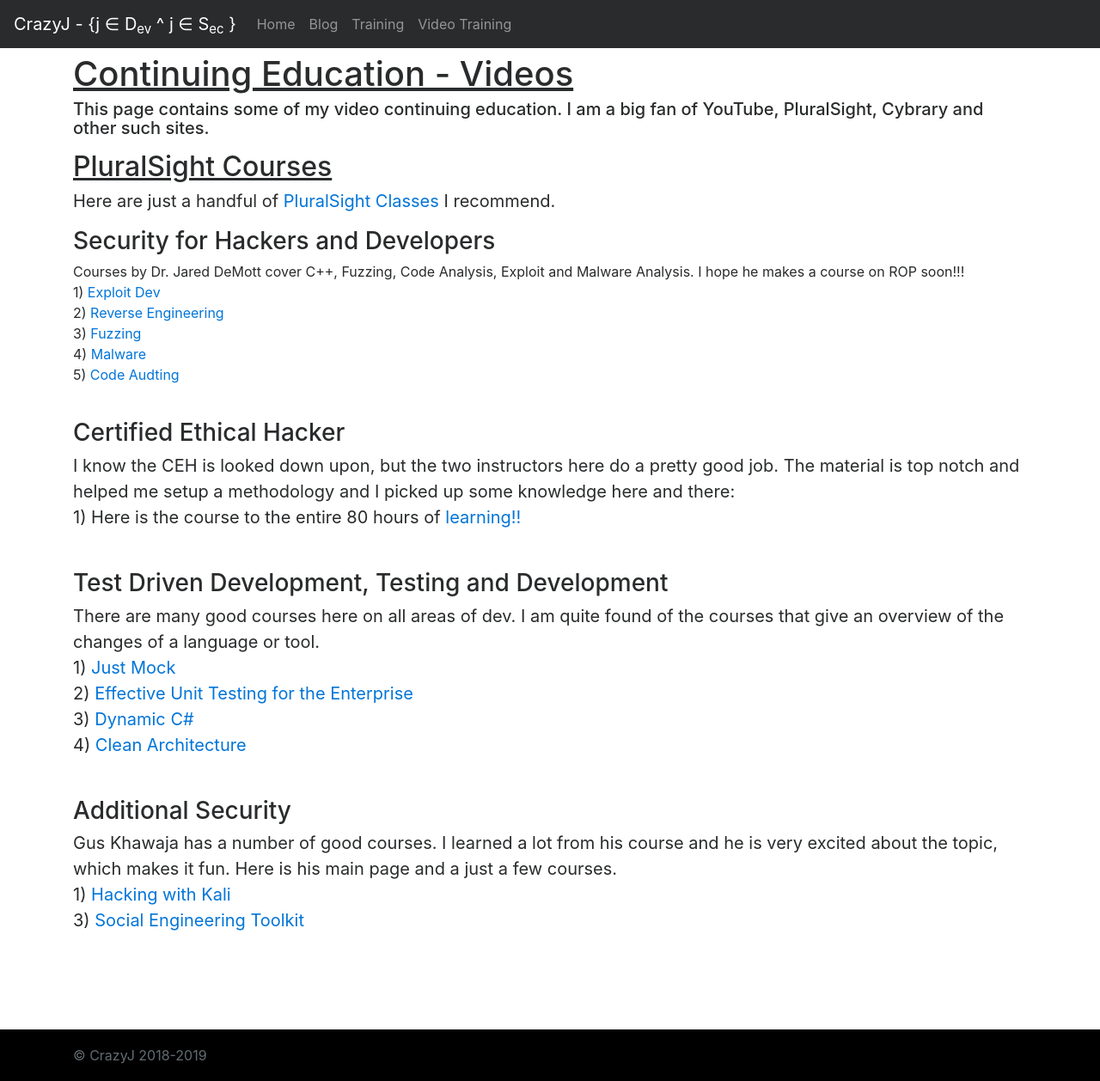
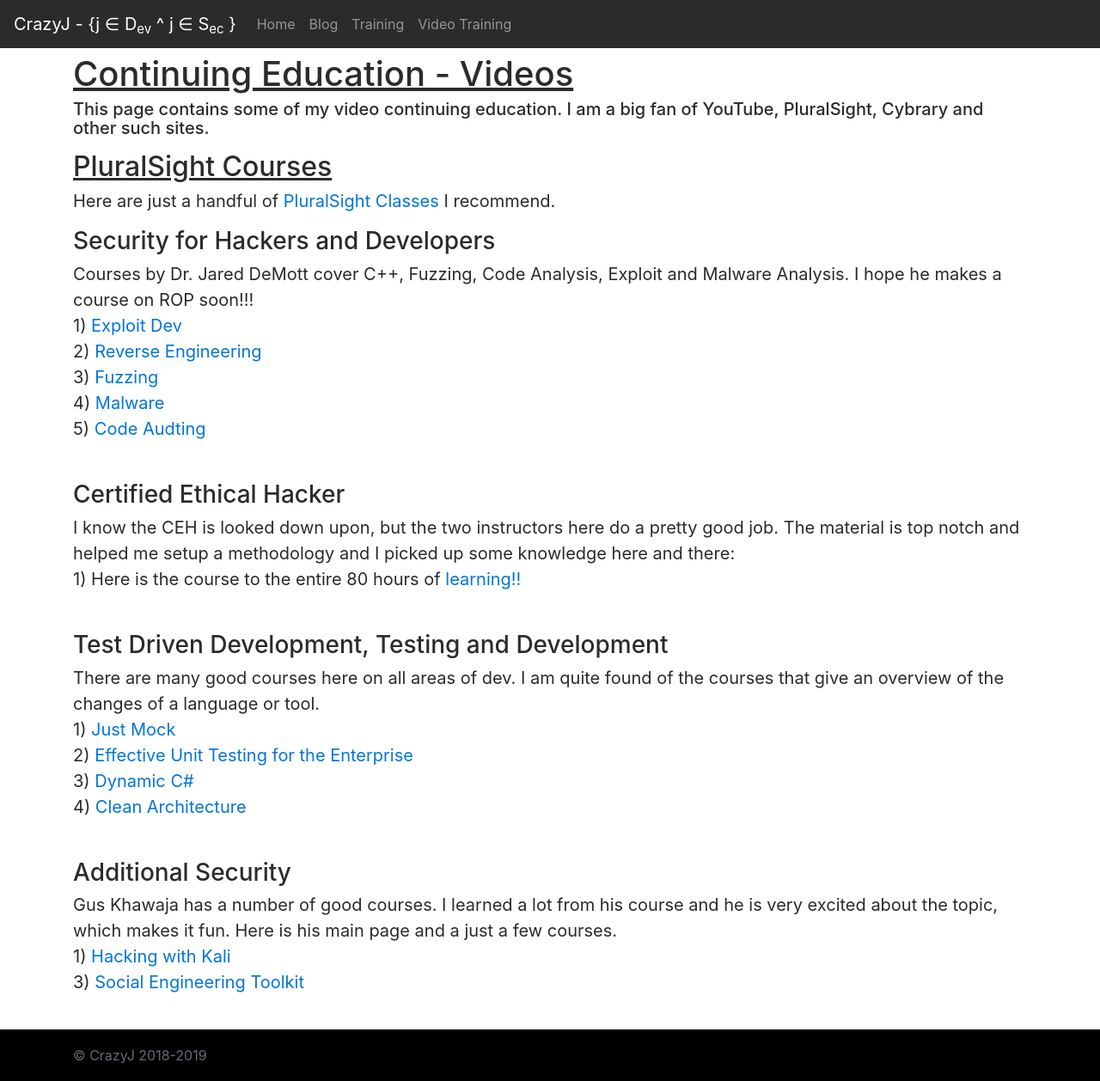
Before and after one commit to CrazyJ-Rod/CrazyJ-Rod.github.io, a Jekyll site: the page built from videotraining.html, in a window 1280 px wide and 1258 px high. Shown: the whole window at 86% size. Built offline with Jekyll 4.4.1, drawn with Linux system fonts in a browser that asks for light colours; nearby versions of some CDN libraries.

Commit message:
Update videotraining.html

```diff
--- a/videotraining.html
+++ b/videotraining.html
@@ -9,9 +9,9 @@
 	<p style="font-size:20px;">This page contains some of my video continuing education. I am a big fan of YouTube, PluralSight,
 	Cybrary and other such sites.</p>
 	<h2 style="text-decoration: underline;">PluralSight Courses</h2>
-	<p style="font-size:20px;">Here are just a handful of <a href="https://www.pluralsight.com">PluralSight Classes</a> I recommend.
+	<p style="font-size:20px;">Here are just a handful of <a href="https://www.pluralsight.com">PluralSight Classes</a> I recommend.</p>
 	<h3>Security for Hackers and Developers</h3>
-	Courses by Dr. Jared DeMott cover C++, Fuzzing, Code Analysis, Exploit and Malware Analysis. I hope he makes a course on ROP soon!!!<br />
+	<p style="font-size:20px;">Courses by Dr. Jared DeMott cover C++, Fuzzing, Code Analysis, Exploit and Malware Analysis. I hope he makes a course on ROP soon!!!<br />
 	1) <a href="https://app.pluralsight.com/library/courses/exploit-development-security-hackers-developers">Exploit Dev</a><br/>
 	2) <a href="https://app.pluralsight.com/library/courses/reverse-engineering-security-hackers-developers">Reverse Engineering</a><br />
 	3) <a href="https://app.pluralsight.com/library/courses/fuzzing-security-hackers-developers">Fuzzing</a><br />
```
